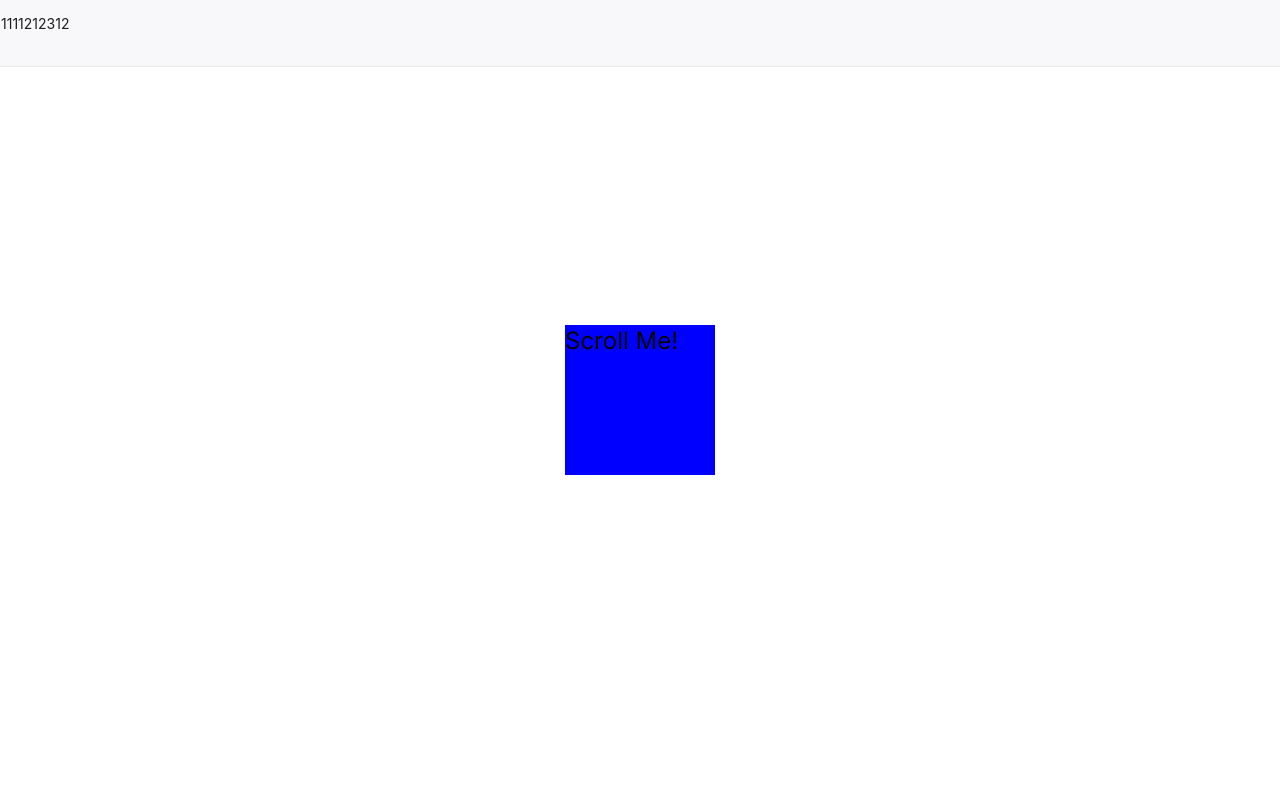
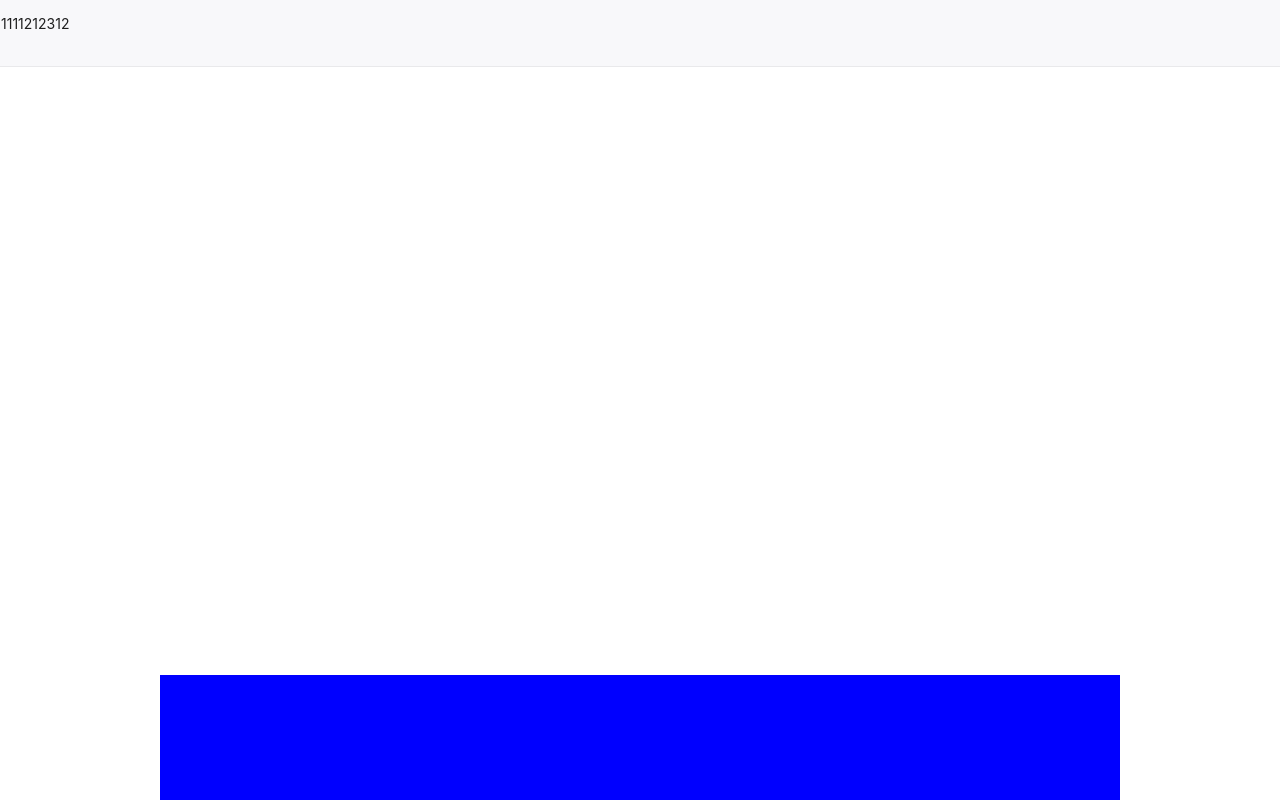
Before and after one commit to jyh2610/InternShipProject_NEXT.JS, a Next.js app in the folder front/: page / in a window 1280 px wide. Shown: the top 800 px of the page. Built offline with nearby package versions, Linux system fonts and the light colour scheme.

Commit message:
ADD: redux

```diff
--- a/front/package.json
+++ b/front/package.json
@@ -26,6 +26,8 @@
     "postcss": "8.4.29",
     "react": "18.2.0",
     "react-dom": "18.2.0",
+    "react-redux": "^8.1.2",
+    "redux": "^4.2.1",
     "tailwindcss": "3.3.3",
     "typescript": "5.2.2"
   },
--- a/front/src/components/main/SectionOne.tsx
+++ b/front/src/components/main/SectionOne.tsx
@@ -4,11 +4,11 @@ import { motion } from "framer-motion";
 
 const SectionOne = () => {
   const [scrollY, setScrollY] = useState(0);
-
+  const [scrollDisabled, setScrollDisabled] = useState(true);
   // 스크롤 이벤트 리스너를 추가하여 스크롤 위치를 감지합니다.
   useEffect(() => {
     const handleScroll = () => {
-      setScrollY(window.scrollY);
+      scrollDisabled && setScrollY(window.scrollY);
     };
 
     window.addEventListener("scroll", handleScroll);
@@ -21,7 +21,7 @@ const SectionOne = () => {
   // 스크롤 위치에 따라 애니메이션을 제어합니다.
   const animationVariants = {
     initial: { scale: 1.5 }, // 초기 스케일 설정 (작은 크기)
-    scrolled: { scale: 4 }, // 스크롤 시 크게 확대
+    scrolled: { scale: 6 }, // 스크롤 시 크게 확대
   };
 
   const animationTransition = {
@@ -29,7 +29,7 @@ const SectionOne = () => {
   };
 
   return (
-    <section className="h-screen flex justify-center items-center">
+    <section className="h-screen flex justify-center items-center relative">
       {/* section 스타일을 설정하여 섹션의 높이와 정렬을 지정 */}
       <motion.div
         initial="initial"
@@ -37,13 +37,13 @@ const SectionOne = () => {
         variants={animationVariants}
         transition={animationTransition}
         style={{
-          width: "100px",
+          width: "50%",
           height: "100px",
+          position: "absolute",
+          bottom: "0",
           backgroundColor: "blue",
         }}
-      >
-        Scroll Me!
-      </motion.div>
+      ></motion.div>
     </section>
   );
 };
--- a/front/src/components/nav/Nav.tsx
+++ b/front/src/components/nav/Nav.tsx
@@ -10,11 +10,9 @@ function Nav() {
   });
 
   return (
-    <>
-      <Menu style={{ width: "100%", backgroundColor: "#F8F8FA", padding: "1px", position: "fixed" }} mode="horizontal">
-        <div className="border-2 border-indigo-600 h-16">1111212312</div>
-      </Menu>
-    </>
+    <Menu style={{ width: "100%", backgroundColor: "#F8F8FA", padding: "1px", position: "fixed" }} mode="horizontal">
+      <div className="border-2 border-indigo-600 h-16">1111212312</div>
+    </Menu>
   );
 }
 
```
Also changed, not shown: front/src/redux/hooks.ts (added, +7 -0 lines), front/src/redux/store.ts (added, +8 -0 lines), 1 other file (tests, documents, lock files or other folders).
